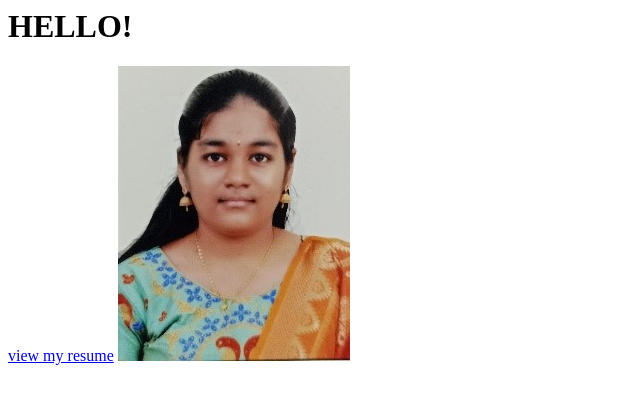
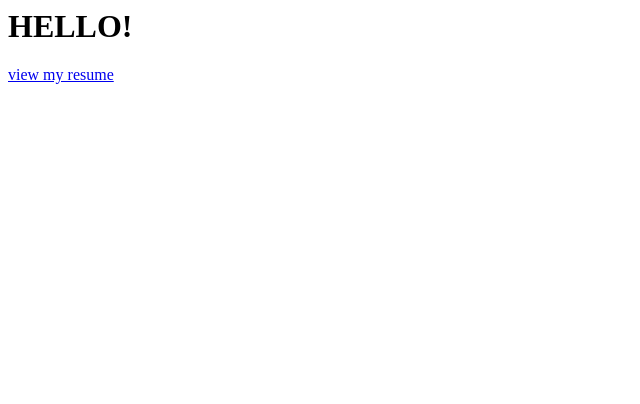
Before and after one commit to San4jana/web_html, a plain HTML site: page index.html in a window 1280 px wide. Shown: the whole page, without its empty margins (0-640 px from the left). Drawn offline with Linux system fonts and the light colour scheme.

Commit message:
Update index.html

```diff
--- a/index.html
+++ b/index.html
@@ -3,5 +3,5 @@
 HELLO!
 </h1>
   <a href="resume.html">view my resume</a>
-  <img src="pic.jpg">
+
 </html>
```
